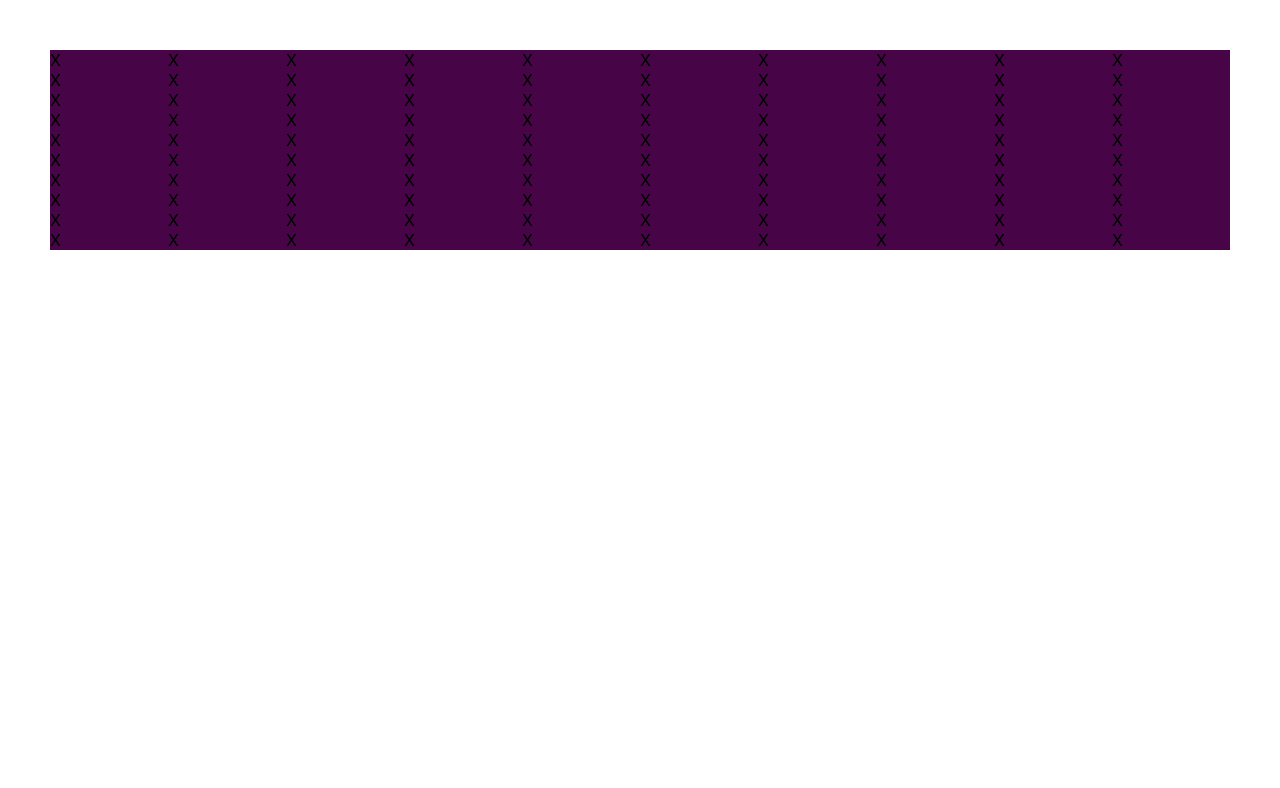
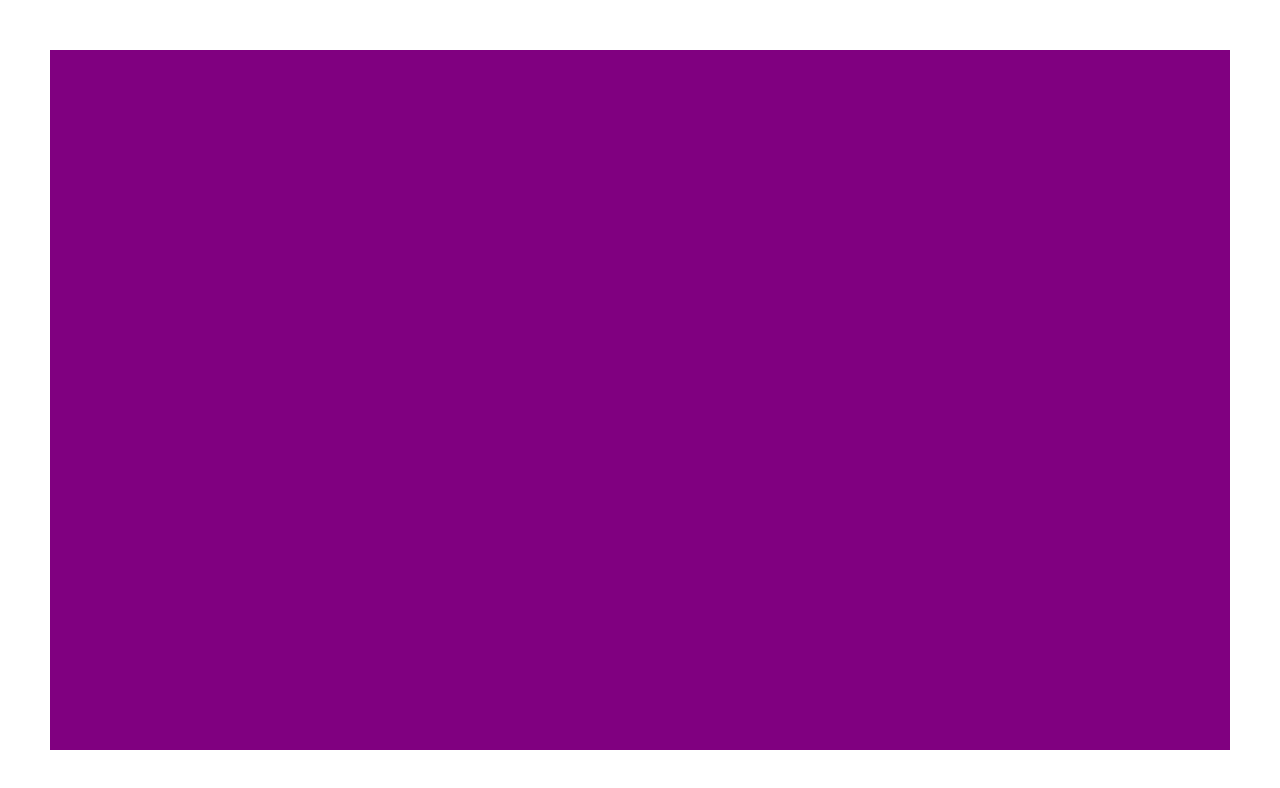
Before and after one commit to jelkimantis/fancyReact, a React (Create React App) app: page / in a window 1280 px wide. Shown: the top 788 px of the page. Built offline with nearby package versions, Linux system fonts and the light colour scheme.

Commit message:
added color changing for every box

```diff
--- a/src/App.css
+++ b/src/App.css
@@ -30,16 +30,15 @@
 .fancyDiv {
  height: 100%;
  width: 100%;
- background-color: rgb(71, 5, 71);
+ background-color: black;
 }
 .bigDiv {
   margin: 50px;
-  height: device-height;
+  height: calc(100vh - 100px);
   width: device-width;
   display: grid;
   grid-template-columns: 1fr 1fr 1fr 1fr 1fr 1fr 1fr 1fr 1fr 1fr;
   grid-template-rows: 1fr 1fr 1fr 1fr 1fr 1fr 1fr 1fr 1fr 1fr;
-
 }
 @keyframes App-logo-spin {
   from {
--- a/src/App.js
+++ b/src/App.js
@@ -4,15 +4,30 @@
 import './App.css';
 
 class App extends React.Component {
- render(){
+ constructor(props){
+  super(props);
+  this.state={
+    color: "purple"
+  }
+  this.getFancy = this.getFancy.bind(this);
+ }
+ getFancy() {
+  let fancyColor = '#'+ Math.floor(Math.random()*16777215).toString(16);
+  this.setState({color: fancyColor});
+  console.log("here");
+ }
+
+  render(){
 
     let divGrid = [];
 
     for(let i = 0; i < 100; i++){
       divGrid.push
         (<div
+          onMouseOver={this.getFancy}
           className="fancyDiv"
-        >X</div>)
+          style={{backgroundColor: this.state.color}}
+        ></div>)
     }
     return (
     <div className="bigDiv">{divGrid}</div>
```
Also changed, not shown: 2 other files (tests, documents, lock files or other folders).
